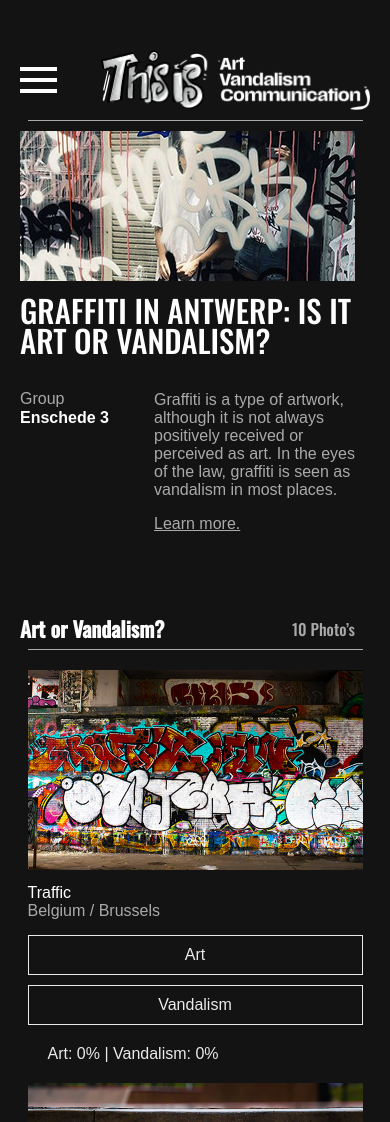
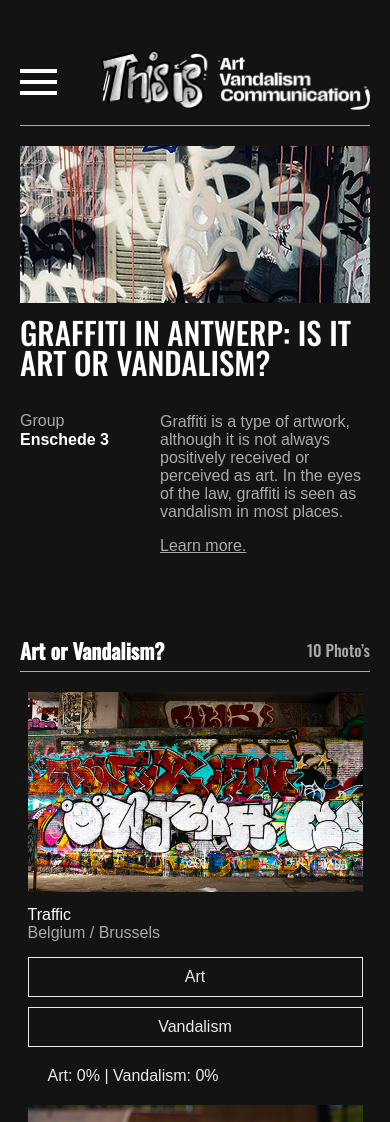
Before and after one commit to YannLeyers/this-is, a plain HTML site: page index.html in a window 390 px wide. Shown: the top 1122 px of the page. Drawn offline with nearby package versions, Linux system fonts and the light colour scheme; a web font is replaced by a local one.

Commit message:
Fixed small errors

```diff
--- a/index.html
+++ b/index.html
@@ -18,7 +18,9 @@
         <div class="line"></div>
         <div class="line"></div>
       </div>
+      <a href="index.html">
         <img src="./assets/images/logo.png" alt="Logo" class="logo">
+      </a>
     </div>
     <nav class="nav-menu" id="nav-menu">
       <ul>
@@ -31,6 +33,7 @@
     <div class="headerLine"></div>
   </header>
 
+  <div class="voting-system">
     <img src="./assets/images/header.png" class="header-image" alt="Header Image">
     <div class="header-text">Graffiti in Antwerp: Is it art or vandalism?</div>
 
@@ -163,6 +166,7 @@
         Art: <span id="graffiti-art-count">0</span>% | Vandalism: <span id="graffiti-vandalism-count">0</span>%
       </div>
     </div>
+  </div>
 
 </body>
 
--- a/styles.css
+++ b/styles.css
@@ -72,11 +72,15 @@ body {
     }
 
     .headerLine {
+        width: 100%;
+        max-width: 335px;
         height: 1px;
-        background-color: #AAAAAA;
-        width: 335px;
-        margin: 0 auto;
-        margin-bottom: 10px;
+        background-color: #aaa;
+        margin: 1px auto;
+        margin-bottom: 20px;
+        max-width: calc(100% - 40px); /* Adjust width to maintain 20px margin on both sides */
+        margin-left: 20px;
+        margin-right: 20px;
     }
 
     .header-image {
@@ -84,6 +88,8 @@ body {
         height: 150px;
         margin-left: 20px;
         margin-right: 20px;
+        width: calc(100% - 40px); /* Adjust width to maintain 20px margin on both sides */
+        height: auto;
     }
 
     .header-text {
@@ -101,7 +107,7 @@ body {
         display: flex;
         justify-content: space-between;
         align-items: flex-start;
-        max-width: 335px;
+        max-width: auto;
         margin: 20px;
         color: white;
         margin-bottom: 80px;
@@ -149,6 +155,7 @@ body {
         margin-left: 20px;
         margin-right: 20px;
         margin-bottom: 5px;
+        max-width: calc(100% - 40px); /* Adjust width to maintain 20px margin on both sides */
     }
 
     .section-title {
@@ -170,6 +177,9 @@ body {
         background-color: #aaa;
         margin: 1px auto;
         margin-bottom: 20px;
+        max-width: calc(100% - 40px); /* Adjust width to maintain 20px margin on both sides */
+        margin-left: 20px;
+        margin-right: 20px;
     }
 
     .dropdown {
@@ -238,6 +248,7 @@ body {
     .dropdown-image {
         width: 335px;
         height: 200px;
+
     }
 
     .dropdown-text {
@@ -288,4 +299,8 @@ body {
         font-family: 'Varta', sans-serif;
         color: #EBEBEB;
     }
+
+    .voting-system{
+        margin-bottom: 80px;
+    }
 }
```
Also changed, not shown: about.html (+4 -2 lines), rules.html (+4 -2 lines), styles.html (+4 -2 lines). Lines whose indentation alone changed are shown as unchanged.
